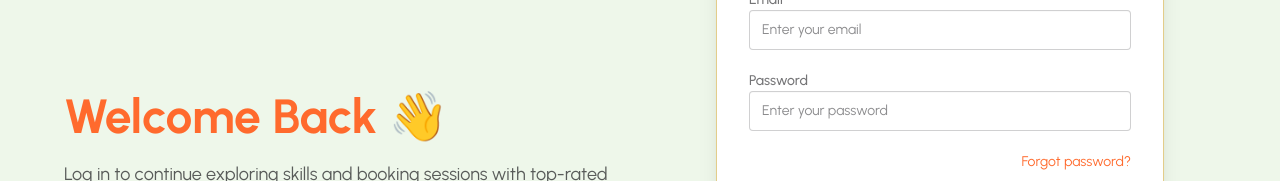
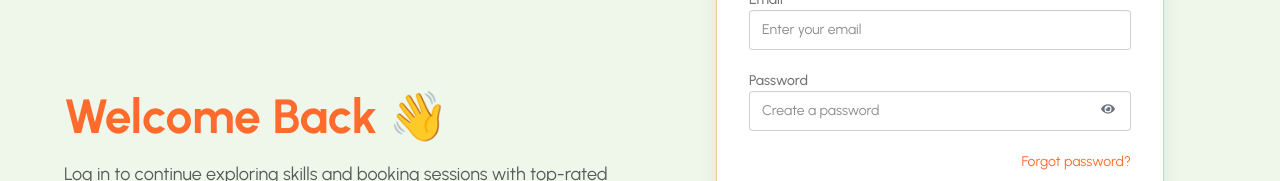
Before and after one commit to Nidan73/skill-swap, a React (Vite) app: page /login in a window 1280 px wide. Shown: the part 310-491 px from the top of the page. Built offline with nearby package versions, Linux system fonts and the light colour scheme; no server answers.

Commit message:
pass validation + toggle password

```diff
--- a/src/pages/Login.jsx
+++ b/src/pages/Login.jsx
@@ -1,7 +1,8 @@
-import React, { useContext } from "react";
+import React, { useContext, useState } from "react";
 import { Link, useLocation, useNavigate } from "react-router";
 import { AuthContext } from "../app/Context/AuthContext";
 import toast from "react-hot-toast";
+import { FaEye, FaEyeSlash } from "react-icons/fa";
 // import toast from "daisyui/components/toast";
 
 const Login = () => {
@@ -9,6 +10,7 @@ const Login = () => {
   const location = useLocation();
   console.log(location);
   const navigate = useNavigate();
+  const [showPass, setShowPass] = useState(false);
   const handleLogin = (e) => {
     e.preventDefault();
     const form = e.target;
@@ -61,17 +63,27 @@ const Login = () => {
                   className="input input-bordered w-full focus:outline-none focus:ring-2 focus:ring-primary"
                 />
               </div>
-              <div>
+              <div className="relative">
                 <label className="label">
                   <span className="label-text font-medium">Password</span>
                 </label>
+
                 <input
                   name="password"
-                  type="password"
-                  placeholder="Enter your password"
-                  className="input input-bordered w-full focus:outline-none focus:ring-2 focus:ring-primary"
+                  type={showPass ? "text" : "password"}
+                  placeholder="Create a password"
+                  className="input input-bordered w-full pr-12"
+                  required
                 />
+
+                <span
+                  className="absolute right-4 top-8 cursor-pointer text-gray-500"
+                  onClick={() => setShowPass(!showPass)}
+                >
+                  {showPass ? <FaEyeSlash /> : <FaEye />}
+                </span>
               </div>
+
               <div className="text-right">
                 <a className="text-sm text-primary hover:underline cursor-pointer">
                   Forgot password?
--- a/src/pages/SignUp.jsx
+++ b/src/pages/SignUp.jsx
@@ -1,13 +1,16 @@
 // import Link from "daisyui/components/link";
-import React, { useContext } from "react";
+import React, { useContext, useState } from "react";
 import { Link, Navigate, useLocation } from "react-router";
 import { AuthContext } from "../app/Context/AuthContext";
 import { updateProfile } from "firebase/auth";
 import toast, { Toaster } from "react-hot-toast";
+import { FaEye, FaEyeSlash } from "react-icons/fa";
 
 const SignUp = () => {
   const { createUser, googleSignIn } = useContext(AuthContext);
   const location = useLocation();
+  const [error, setError] = useState("");
+  const [showPass, setShowPass] = useState(false);
   const handleSignUp = (e) => {
     e.preventDefault();
 
@@ -16,6 +19,16 @@ const SignUp = () => {
     const email = form.email.value;
     const password = form.password.value;
     const photoUrl = form.url.value;
+
+    const passwordRegex = /^(?=.*[a-z])(?=.*[A-Z]).{6,}$/;
+    if (!passwordRegex.test(password)) {
+      setError(
+        "Password must have at least 1 uppercase, 1 lowercase and be at least 6 characters long.",
+      );
+      return;
+    } else {
+      setError("");
+    }
 
     createUser(email, password).then((result) => {
       const user = result.user;
@@ -99,17 +112,25 @@ const SignUp = () => {
               </div>
 
               {/* Password */}
-              <div>
+              <div className="relative">
                 <label className="label">
                   <span className="label-text font-medium">Password</span>
                 </label>
+
                 <input
                   name="password"
-                  type="password"
+                  type={showPass ? "text" : "password"}
                   placeholder="Create a password"
-                  className="input input-bordered w-full focus:outline-none focus:ring-2 focus:ring-primary"
+                  className="input input-bordered w-full pr-12"
                   required
                 />
+
+                <span
+                  className="absolute right-4 top-8 cursor-pointer text-gray-500"
+                  onClick={() => setShowPass(!showPass)}
+                >
+                  {showPass ? <FaEyeSlash /> : <FaEye />}
+                </span>
               </div>
 
               <button
@@ -162,6 +183,8 @@ const SignUp = () => {
                 Login here
               </Link>
             </p>
+
+            <p className="text-red-500 font-bold text-lg">{error}</p>
           </div>
         </div>
       </div>
```
